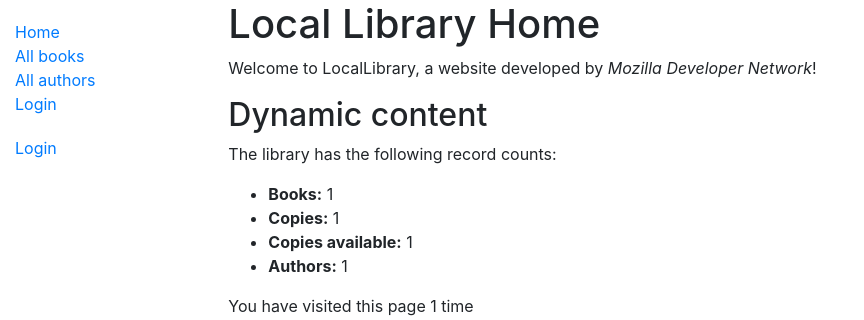
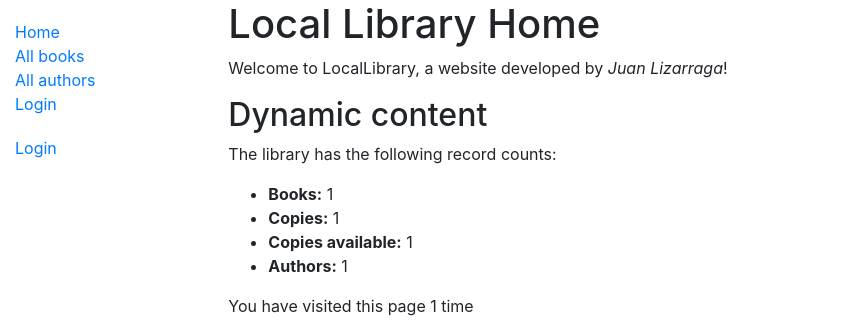
Before and after one commit to ISQA-3900/assignment-1---your-first-django-apps-cjuanito797, a Django app: template catalog/templates/index.html in a window 1280 px wide. Shown: the top 320 px of the page, without its empty margins (0-864 px from the left). Run offline with Django 3.2, Linux system fonts and the light colour scheme; the template is opened without the code that fills it: most values are stand-ins (such as "Sample title", 1, 10 or a date in 2020).

Commit message:
Update index.html

```diff
--- a/catalog/templates/index.html
+++ b/catalog/templates/index.html
@@ -3,7 +3,7 @@
 
 {% block content %}
   <h1>Local Library Home</h1>
-  <p>Welcome to LocalLibrary, a website developed by <em>Mozilla Developer Network</em>!</p>
+  <p>Welcome to LocalLibrary, a website developed by <em>Juan Lizarraga</em>!</p>
   <h2>Dynamic content</h2>
   <p>The library has the following record counts:</p>
   <ul>
```
